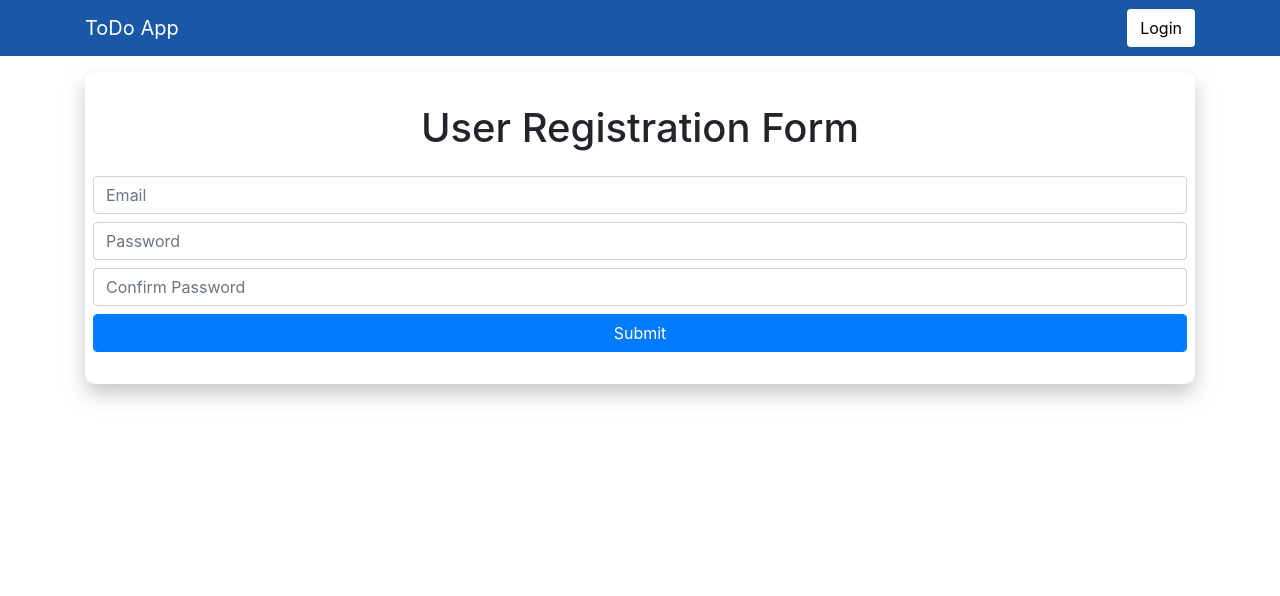
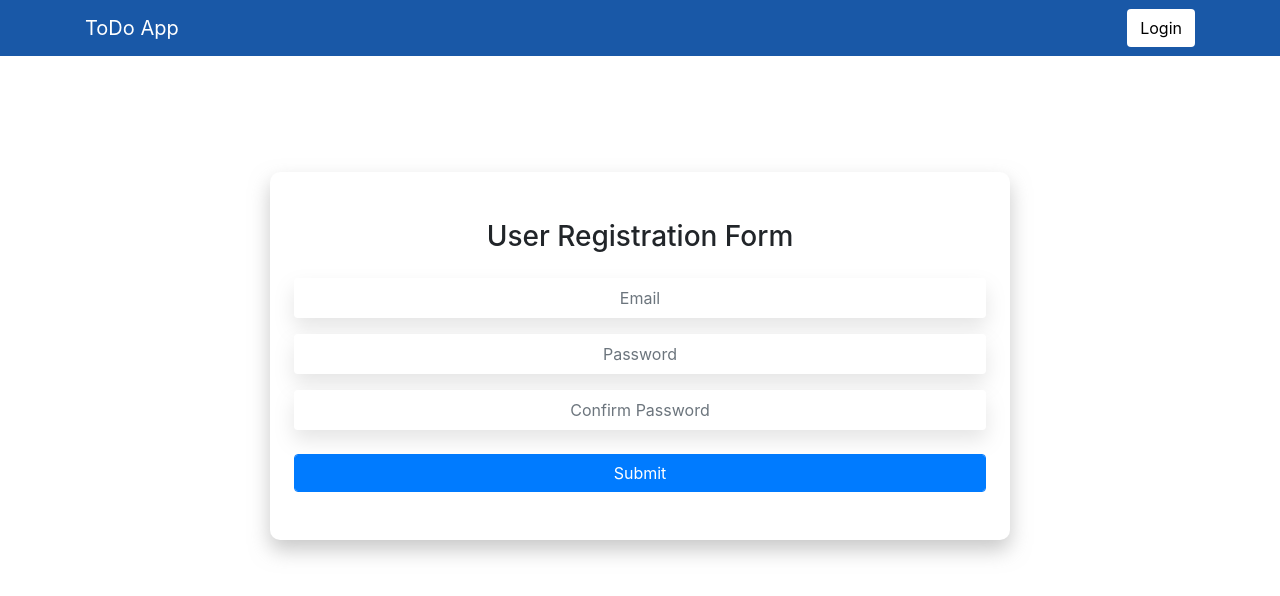
Before and after one commit to danny237/ToDo-App-REACT, a React (Create React App) app: page /register in a window 1280 px wide. Shown: the top 596 px of the page. Built offline with nearby package versions, Linux system fonts and the light colour scheme.

Commit message:
positioning login-page and register-page

```diff
--- a/src/Components/Forms/LoginStyle.css
+++ b/src/Components/Forms/LoginStyle.css
@@ -11,9 +11,10 @@
 }
 
 .box{
+    margin-top: -100px;
     background-color: #F6F6F6;
     border-radius: 20px;
-    box-shadow: 0px 10px 20px rgba(148, 148, 148, 0.5);
+    box-shadow: 0px 10px 20px 5px rgba(148, 148, 148, 0.5);
 }
 .header-section h2{
     color: #757575;
--- a/src/Components/Forms/Register.css
+++ b/src/Components/Forms/Register.css
@@ -1,4 +1,15 @@
 .registration-page{
+    height: 100vh;
+    margin-top: -100px;
+}
+.registration-box{
     box-shadow: 0px 10px 20px rgba(148, 148, 148, 0.5);
-    border-radius: 10px
+    border-radius: 10px;
 }
+
+input{
+    color: #757575;
+    border-radius: 30px;
+    background-color: #fff;
+    filter: drop-shadow(0px 10px 10px rgba(0, 0, 0, 0.1));
+}
--- a/src/Components/Forms/Register.js
+++ b/src/Components/Forms/Register.js
@@ -44,29 +44,29 @@ export default function Register(props) {
                     </Link>
                 </div>
             </nav>
-            <div className="container">
-                <div className="registration-page p-2 mt-3">
-                    <h1 className="mt-4 text-center">User Registration Form</h1>
+            <div className="container registration-page d-flex justify-content-center align-items-center">
+                <div className="registration-box p-4 col-10 col-lg-8">
+                    <h3 className="mt-4 text-center">User Registration Form</h3>
                     <div className="justify-content-center">
                         <form className="form-group my-4" onSubmit={(e) => submitHandler(e)}>
                             <input
                                 value={email}
                                 onChange={(e) => setEmail(e.target.value)}
-                                className="form-control"
+                                className="border-0 p-2 mx-auto my-3 form-control text-center"
                                 type="text"
                                 placeholder="Email" />
 
                             <input
                                 value={password}
                                 onChange={(e) => setPassword(e.target.value)}
-                                className="form-control my-2"
+                                className="border-0 p-2 mx-auto my-3 form-control text-center"
                                 type="password"
                                 placeholder="Password" />
 
                             <input
                                 value={confirmPassword}
                                 onChange={(e) => setConfirmPassword(e.target.value)}
-                                className="form-control"
+                                className="border-0 p-2 mx-auto my-3 form-control text-center"
                                 type="password"
                                 placeholder="Confirm Password" />
                             <button className="btn btn-primary mt-2 form-control" type="submit">Submit</button>
```
